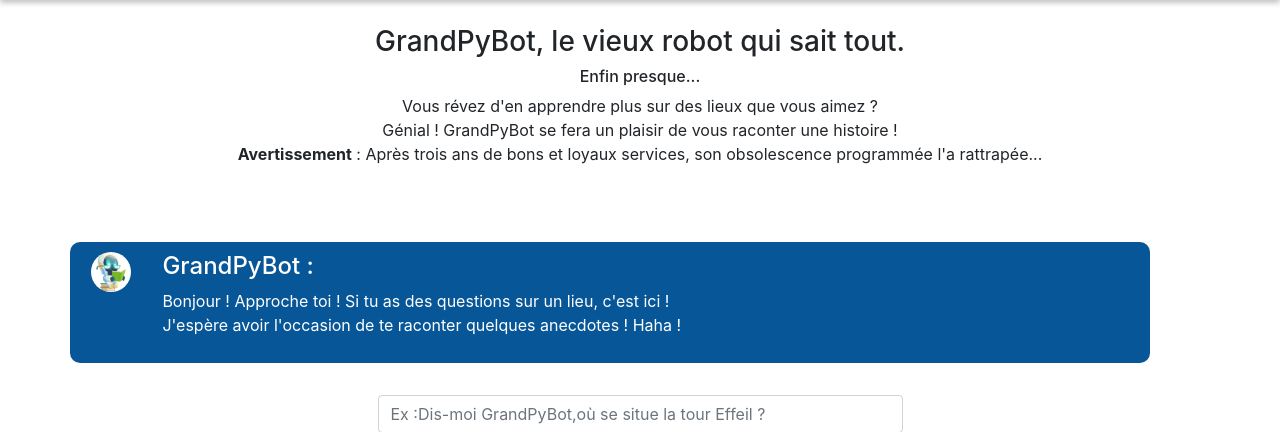
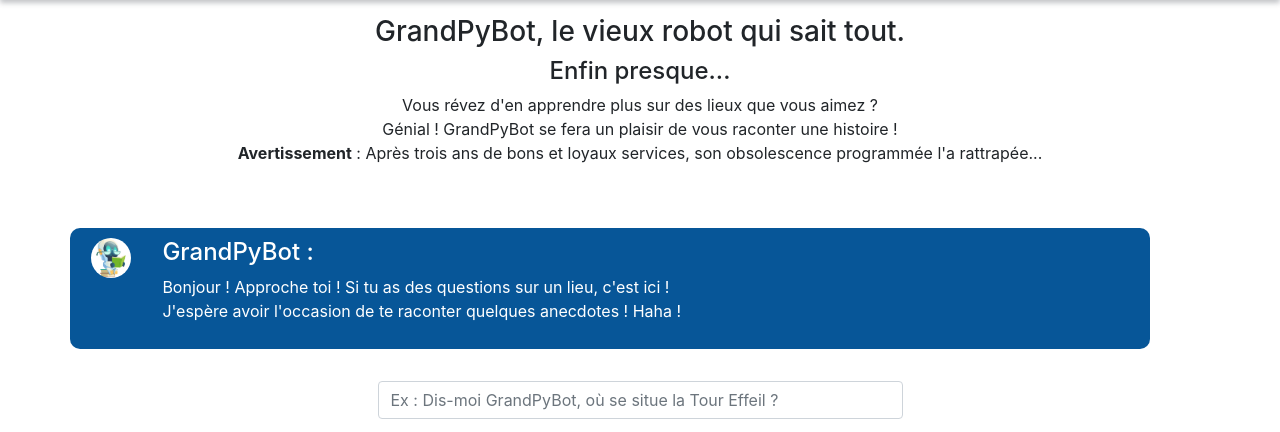
Before and after one commit to Elladan81/P7_GrandPyBot, a Flask app: page / in a window 1280 px wide. Shown: the part 80-512 px from the top of the page. Run offline with Flask 2, Linux system fonts and the light colour scheme; some libraries are stand-ins or nearby versions.

Commit message:
This commit adds minor changes in css Fix Bug : delete useless .explanation height

```diff
--- a/app_pybot/static/css/style.css
+++ b/app_pybot/static/css/style.css
@@ -14,10 +14,9 @@ html, body {
 }
 
 .explanation {
-    height: 160px;
     text-align: center;
-    margin-top: 25px;
-    margin-bottom: 25px;
+    margin-top: 15px;
+    margin-bottom: 15px;
 }
 
 .content-inside {
--- a/app_pybot/templates/index.html
+++ b/app_pybot/templates/index.html
@@ -41,7 +41,7 @@
                 <div class="text-center">
                     <h3 id=" headline">
                         GrandPyBot, le vieux robot qui sait tout.</h3>
-                    <h6>Enfin presque...</h6>
+                    <h4>Enfin presque...</h4>
                     <p>Vous révez d'en apprendre plus sur des lieux que vous
                         aimez
                         ?<br/>
@@ -95,7 +95,7 @@
                                     <input id="user_query"
                                            class="form-control col mb-2 mr-sm-2"
                                            type="text"
-                                           placeholder="Ex :Dis-moi GrandPyBot,où se situe la tour Effeil ?"
+                                           placeholder="Ex : Dis-moi GrandPyBot, où se situe la Tour Effeil ?"
                                            autofocus>
                                 </div>
                                 <div class="form-group">
@@ -135,8 +135,7 @@
         integrity="sha384-wfSDF2E50Y2D1uUdj0O3uMBJnjuUD4Ih7YwaYd1iqfktj0Uod8GCExl3Og8ifwB6"
         crossorigin="anonymous"></script>
 <script async defer
-        src="https://maps.googleapis.com/maps/api/js?key={{ key }}">
-</script>
+        src="https://maps.googleapis.com/maps/api/js?key={{ key }}"></script>
 <script type="text/javascript" src="../static/js/display.js"></script>
 <script type="text/javascript" src="../static/js/ajax.js"></script>
 
```
Also changed, not shown: tests/test_parser.py (+1 -2 lines).
